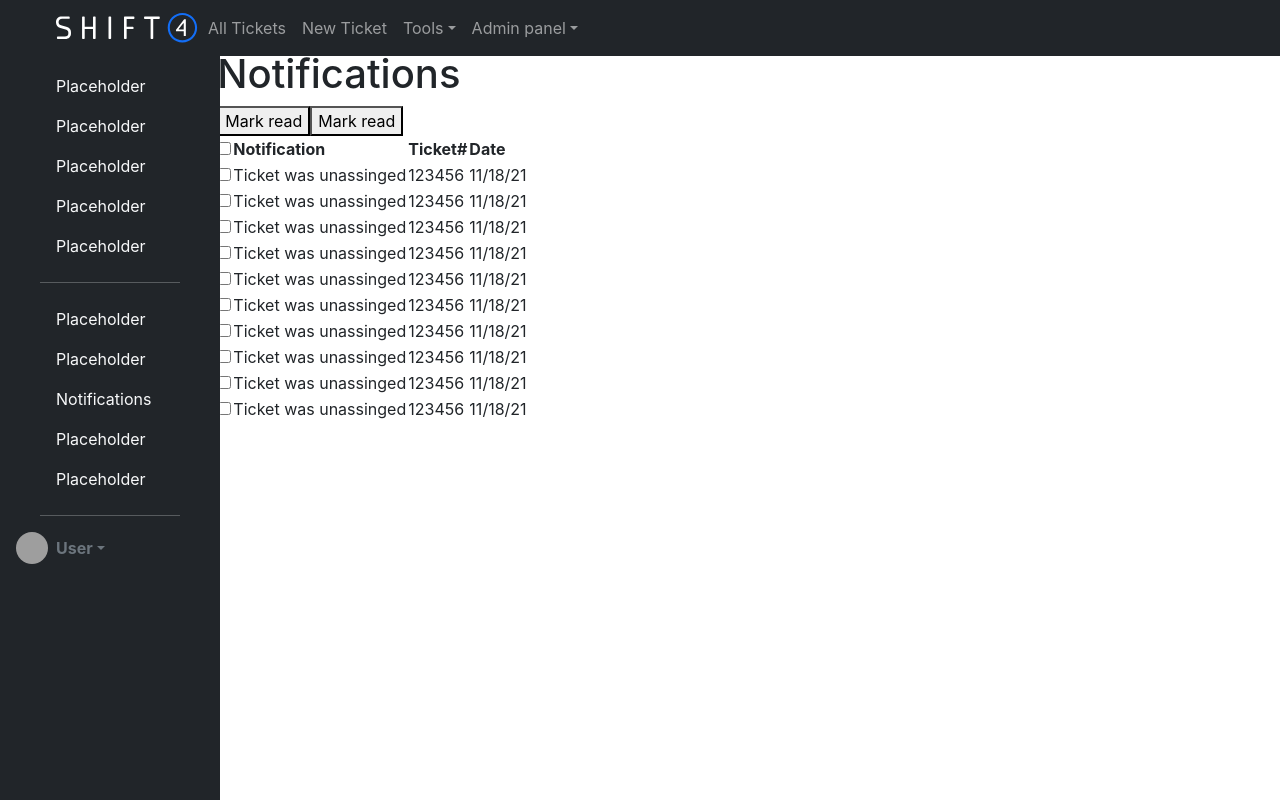
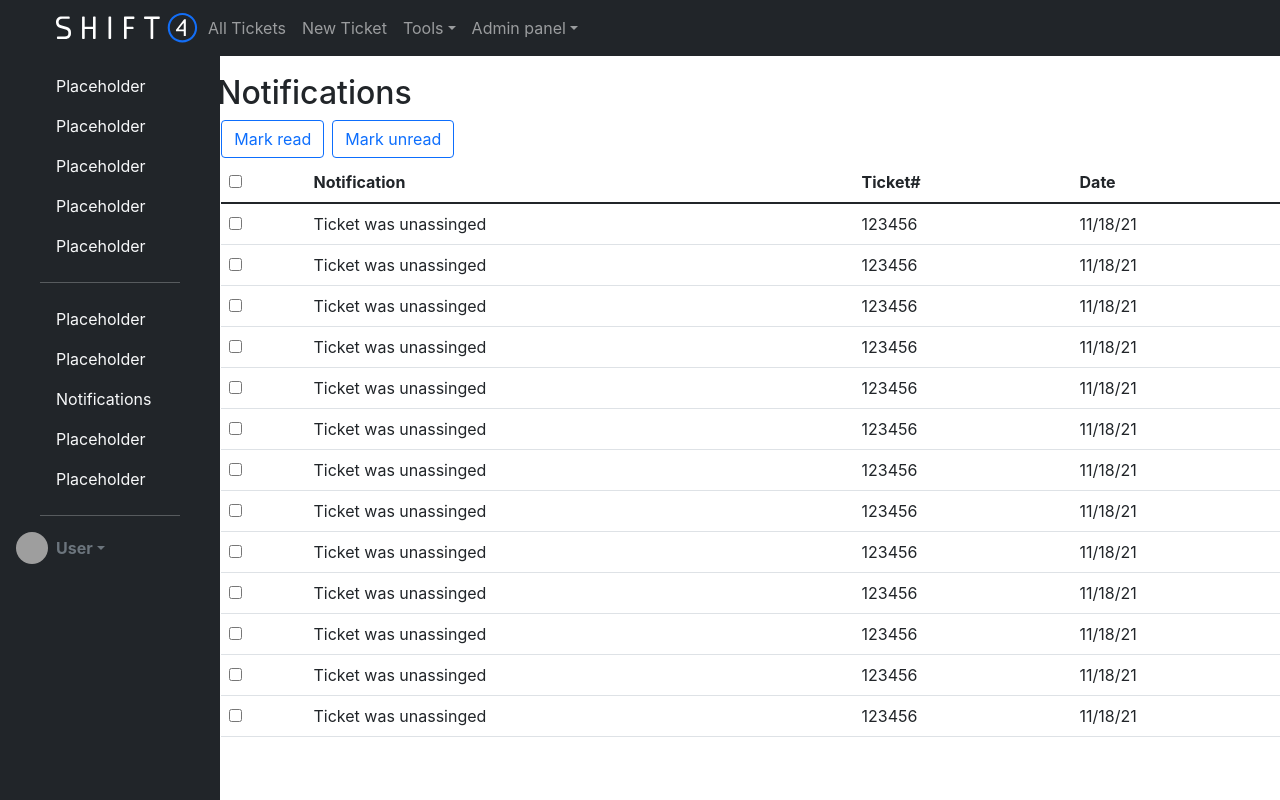
Before and after one commit to vzemaitis/TicketSystemFE, a React (Create React App) app: page /notifications in a window 1280 px wide. Built offline with nearby package versions, Linux system fonts and the light colour scheme; grey boxes are pictures that could not be loaded.

Commit message:
Fixed the notification page alignment

```diff
--- a/package.json
+++ b/package.json
@@ -17,7 +17,7 @@
     "react-data-table-component": "^7.4.5",
     "react-dom": "^17.0.2",
     "react-router-dom": "^6.0.2",
-    "react-scripts": "4.0.3",
+    "react-scripts": "^4.0.3",
     "react-table": "^7.7.0",
     "web-vitals": "^1.1.2"
   },
--- a/src/components/Layout/notification-content/notification-lines.js
+++ b/src/components/Layout/notification-content/notification-lines.js
@@ -1,12 +1,12 @@
 function Notificationlines(props) {
     return (
-        <tr>
-            <td>
+        <tr class="container">
+            <td class="col">
             <input type="checkbox" />
             </td>
-            <td>Ticket was unassinged</td>
-            <td>123456</td>
-            <td>11/18/21</td>
+            <td class="col">Ticket was unassinged</td>
+            <td class="col">123456</td>
+            <td class="col">11/18/21</td>
         </tr>
     )};
 
--- a/src/components/pages/Notifications.js
+++ b/src/components/pages/Notifications.js
@@ -2,18 +2,24 @@ import Notificationlines from "../Layout/notification-content/notification-lines
 
 function Notifications() {
     return (
-    <div><h1>Notifications</h1>
-    <div>
-        <button>Mark read</button>
-        <button>Mark read</button>
+    <div class="">
+        <h2 class="mt-4 ms-n">Notifications</h2>
+            <div class="d-grid d-md-block">
+                <button class="btn btn-outline-primary me-1 ms-1" type="button">Mark read</button>
+                <button class="btn btn-outline-primary me-1 ms-1" type="button">Mark unread</button>
             </div>
 
     <div className="table-container">
-        <table className="info box">
-            <th><input type="checkbox" /></th>
-            <th>Notification</th>
-            <th>Ticket#</th>
-            <th>Date</th>
+        <table className="info box" class="table m-1">
+            <thead>
+                <tr>
+                    <th class="col"><input type="checkbox" /></th>
+                    <th class="col">Notification</th>
+                    <th class="col">Ticket#</th>
+                    <th class="col">Date</th>
+                </tr>
+            </thead>
+            <tbody>
                 <Notificationlines />
                 <Notificationlines />
                 <Notificationlines />
@@ -24,6 +30,10 @@ function Notifications() {
                 <Notificationlines />
                 <Notificationlines />
                 <Notificationlines />
+                <Notificationlines />
+                <Notificationlines />
+                <Notificationlines />
+            </tbody>
         </table>
 
     </div>
```
Also changed, not shown: 1 other file (tests, documents, lock files or other folders). Lines whose indentation alone changed are shown as unchanged.
